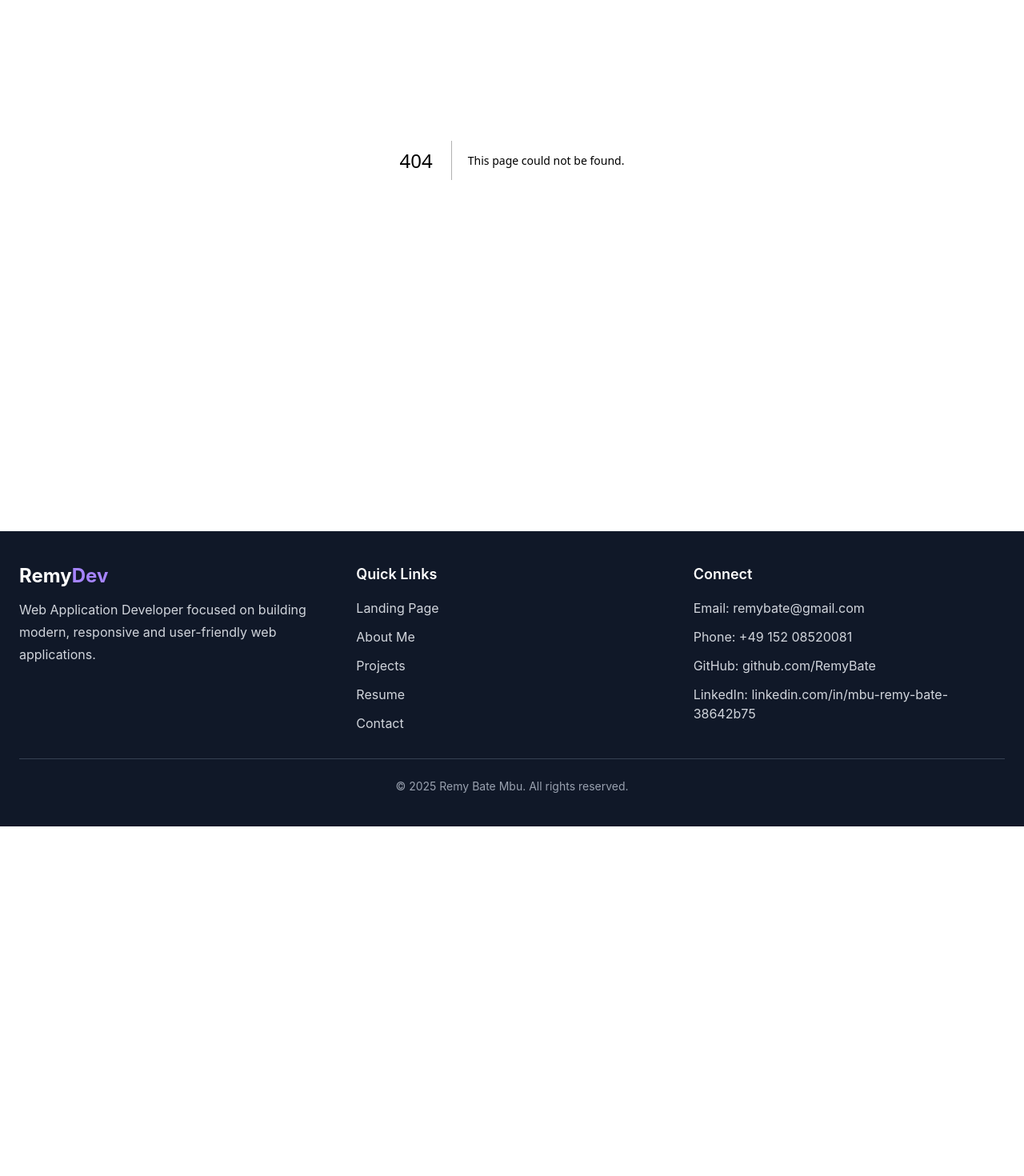
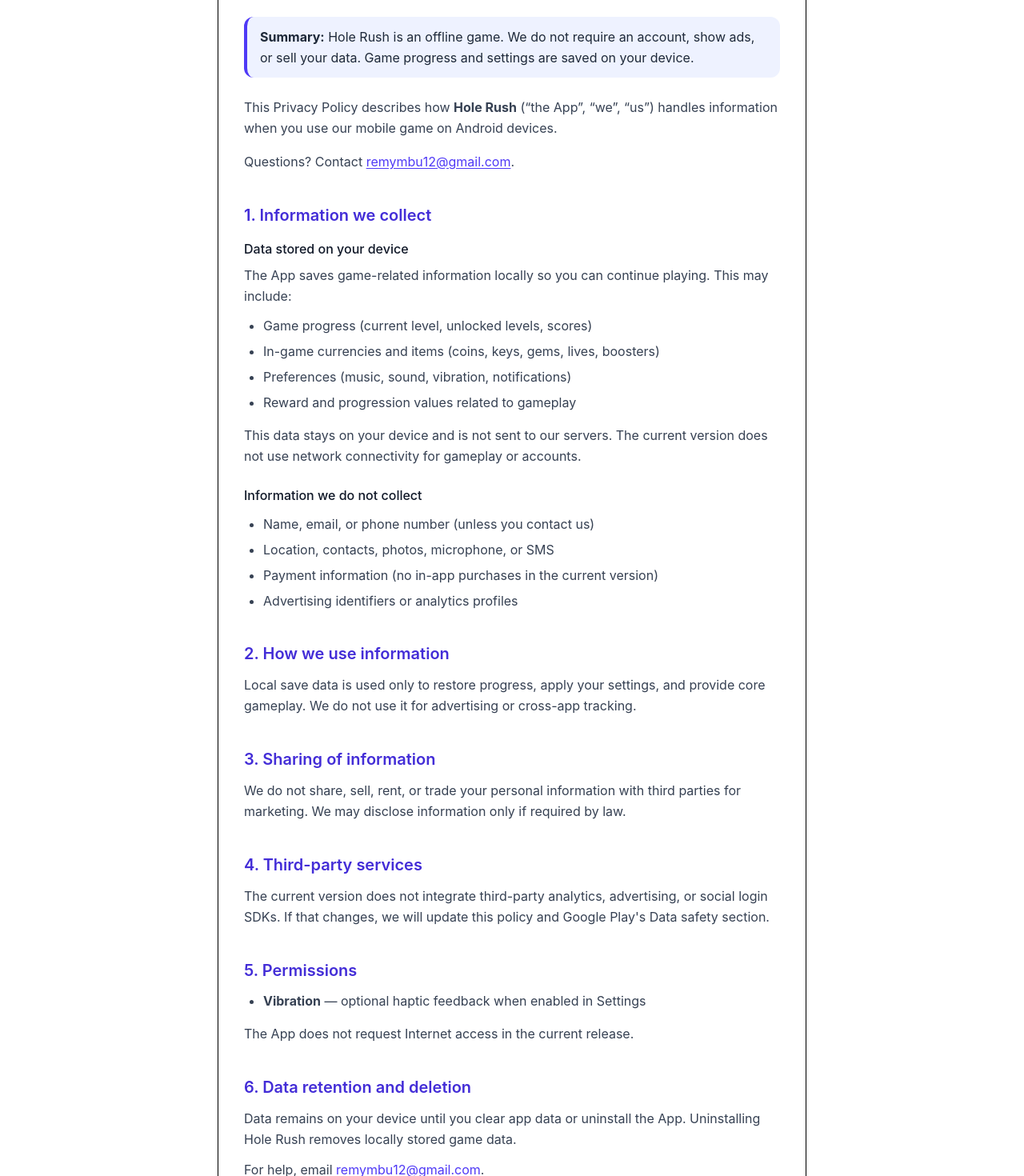
Before and after one commit to RemyBate/portfolio-template, a Next.js app: page /privacy-policy in a window 1280 px wide. Before the commit this address had no page. Shown: the part 280-1750 px from the top of the page at 80% size. Before the commit the page ends 1313 px from the top, so only its background shows below. Built offline with nearby package versions, Linux system fonts and the light colour scheme.

Commit message:
Add Hole Rush privacy policy page

```diff
--- /dev/null
+++ b/app/privacy-policy/page.tsx
@@ -0,0 +1,214 @@
+import type { Metadata } from "next";
+import Link from "next/link";
+
+export const metadata: Metadata = {
+  title: "Hole Rush Privacy Policy",
+  description:
+    "Privacy Policy for Hole Rush — offline Android arcade game by Remy Bate Mbu.",
+};
+
+const SUPPORT_EMAIL = "remymbu12@gmail.com";
+const LAST_UPDATED = "June 7, 2026";
+
+export default function PrivacyPolicyPage() {
+  return (
+    <main className="container mx-auto px-4 py-12 sm:py-16 max-w-3xl">
+      <article className="rounded-2xl border bg-white dark:bg-neutral-900 dark:border-neutral-800 shadow-sm p-6 sm:p-8">
+        <p className="text-sm font-medium text-indigo-600 dark:text-indigo-400">Hole Rush</p>
+        <h1 className="mt-2 text-3xl sm:text-4xl font-bold tracking-tight">
+          Hole Rush Privacy Policy
+        </h1>
+        <p className="mt-3 text-sm text-gray-600 dark:text-gray-400">
+          Last updated: {LAST_UPDATED}
+        </p>
+
+        <div className="mt-6 rounded-xl border-l-4 border-indigo-600 bg-indigo-50 dark:bg-indigo-950/40 dark:border-indigo-500 px-4 py-3">
+          <p className="text-gray-800 dark:text-gray-200 leading-relaxed">
+            <strong>Summary:</strong> Hole Rush is an offline game. We do not require an
+            account, show ads, or sell your data. Game progress and settings are saved on
+            your device.
+          </p>
+        </div>
+
+        <p className="mt-6 text-gray-700 dark:text-gray-300 leading-relaxed">
+          This Privacy Policy describes how <strong>Hole Rush</strong> (“the App”, “we”,
+          “us”) handles information when you use our mobile game on Android devices.
+        </p>
+        <p className="mt-4 text-gray-700 dark:text-gray-300 leading-relaxed">
+          Questions? Contact{" "}
+          <a
+            href={`mailto:${SUPPORT_EMAIL}`}
+            className="text-indigo-600 dark:text-indigo-400 underline underline-offset-2"
+          >
+            {SUPPORT_EMAIL}
+          </a>
+          .
+        </p>
+
+        <section className="mt-10">
+          <h2 className="text-xl font-semibold text-indigo-700 dark:text-indigo-400">
+            1. Information we collect
+          </h2>
+          <h3 className="mt-4 font-medium text-gray-900 dark:text-gray-100">
+            Data stored on your device
+          </h3>
+          <p className="mt-2 text-gray-700 dark:text-gray-300 leading-relaxed">
+            The App saves game-related information locally so you can continue playing. This
+            may include:
+          </p>
+          <ul className="mt-3 list-disc pl-6 space-y-2 text-gray-700 dark:text-gray-300">
+            <li>Game progress (current level, unlocked levels, scores)</li>
+            <li>In-game currencies and items (coins, keys, gems, lives, boosters)</li>
+            <li>Preferences (music, sound, vibration, notifications)</li>
+            <li>Reward and progression values related to gameplay</li>
+          </ul>
+          <p className="mt-4 text-gray-700 dark:text-gray-300 leading-relaxed">
+            This data stays on your device and is not sent to our servers. The current
+            version does not use network connectivity for gameplay or accounts.
+          </p>
+
+          <h3 className="mt-6 font-medium text-gray-900 dark:text-gray-100">
+            Information we do not collect
+          </h3>
+          <ul className="mt-3 list-disc pl-6 space-y-2 text-gray-700 dark:text-gray-300">
+            <li>Name, email, or phone number (unless you contact us)</li>
+            <li>Location, contacts, photos, microphone, or SMS</li>
+            <li>Payment information (no in-app purchases in the current version)</li>
+            <li>Advertising identifiers or analytics profiles</li>
+          </ul>
+        </section>
+
+        <section className="mt-10">
+          <h2 className="text-xl font-semibold text-indigo-700 dark:text-indigo-400">
+            2. How we use information
+          </h2>
+          <p className="mt-3 text-gray-700 dark:text-gray-300 leading-relaxed">
+            Local save data is used only to restore progress, apply your settings, and
+            provide core gameplay. We do not use it for advertising or cross-app tracking.
+          </p>
+        </section>
+
+        <section className="mt-10">
+          <h2 className="text-xl font-semibold text-indigo-700 dark:text-indigo-400">
+            3. Sharing of information
+          </h2>
+          <p className="mt-3 text-gray-700 dark:text-gray-300 leading-relaxed">
+            We do not share, sell, rent, or trade your personal information with third
+            parties for marketing. We may disclose information only if required by law.
+          </p>
+        </section>
+
+        <section className="mt-10">
+          <h2 className="text-xl font-semibold text-indigo-700 dark:text-indigo-400">
+            4. Third-party services
+          </h2>
+          <p className="mt-3 text-gray-700 dark:text-gray-300 leading-relaxed">
+            The current version does not integrate third-party analytics, advertising, or
+            social login SDKs. If that changes, we will update this policy and Google
+            Play&apos;s Data safety section.
+          </p>
+        </section>
+
+        <section className="mt-10">
+          <h2 className="text-xl font-semibold text-indigo-700 dark:text-indigo-400">
+            5. Permissions
+          </h2>
+          <ul className="mt-3 list-disc pl-6 space-y-2 text-gray-700 dark:text-gray-300">
+            <li>
+              <strong>Vibration</strong> — optional haptic feedback when enabled in Settings
+            </li>
+          </ul>
+          <p className="mt-4 text-gray-700 dark:text-gray-300 leading-relaxed">
+            The App does not request Internet access in the current release.
+          </p>
+        </section>
+
+        <section className="mt-10">
+          <h2 className="text-xl font-semibold text-indigo-700 dark:text-indigo-400">
+            6. Data retention and deletion
+          </h2>
+          <p className="mt-3 text-gray-700 dark:text-gray-300 leading-relaxed">
+            Data remains on your device until you clear app data or uninstall the App.
+            Uninstalling Hole Rush removes locally stored game data.
+          </p>
+          <p className="mt-3 text-gray-700 dark:text-gray-300 leading-relaxed">
+            For help, email{" "}
+            <a
+              href={`mailto:${SUPPORT_EMAIL}`}
+              className="text-indigo-600 dark:text-indigo-400 underline underline-offset-2"
+            >
+              {SUPPORT_EMAIL}
+            </a>
+            .
+          </p>
+        </section>
+
+        <section className="mt-10">
+          <h2 className="text-xl font-semibold text-indigo-700 dark:text-indigo-400">
+            7. Children&apos;s privacy
+          </h2>
+          <p className="mt-3 text-gray-700 dark:text-gray-300 leading-relaxed">
+            We do not knowingly collect personal information from children. If you believe a
+            child has contacted us with personal information, email us and we will delete
+            it.
+          </p>
+        </section>
+
+        <section className="mt-10">
+          <h2 className="text-xl font-semibold text-indigo-700 dark:text-indigo-400">
+            8. Security
+          </h2>
+          <p className="mt-3 text-gray-700 dark:text-gray-300 leading-relaxed">
+            Because data is stored locally, its security also depends on your device
+            settings. We do not transmit gameplay save data over the network in the current
+            version.
+          </p>
+        </section>
+
+        <section className="mt-10">
+          <h2 className="text-xl font-semibold text-indigo-700 dark:text-indigo-400">
+            9. Changes to this policy
+          </h2>
+          <p className="mt-3 text-gray-700 dark:text-gray-300 leading-relaxed">
+            We may update this Privacy Policy from time to time. The &quot;Last updated&quot;
+            date will change when we do. Continued use of the App after updates means you
+            accept the revised policy.
+          </p>
+        </section>
+
+        <section className="mt-10">
+          <h2 className="text-xl font-semibold text-indigo-700 dark:text-indigo-400">
+            10. Contact
+          </h2>
+          <dl className="mt-4 space-y-2 text-gray-700 dark:text-gray-300">
+            <div>
+              <dt className="inline font-semibold">Email: </dt>
+              <dd className="inline">
+                <a
+                  href={`mailto:${SUPPORT_EMAIL}`}
+                  className="text-indigo-600 dark:text-indigo-400 underline underline-offset-2"
+                >
+                  {SUPPORT_EMAIL}
+                </a>
+              </dd>
+            </div>
+            <div>
+              <dt className="inline font-semibold">App: </dt>
+              <dd className="inline">Hole Rush</dd>
+            </div>
+            <div>
+              <dt className="inline font-semibold">Package: </dt>
+              <dd className="inline">com.holerush.game</dd>
+            </div>
+          </dl>
+        </section>
+
+        <p className="mt-10 pt-6 border-t text-sm text-gray-600 dark:text-gray-400">
+          <Link href="/" className="text-indigo-600 dark:text-indigo-400 hover:underline">
+            ← Back to portfolio
+          </Link>
+        </p>
+      </article>
+    </main>
+  );
+}
```
